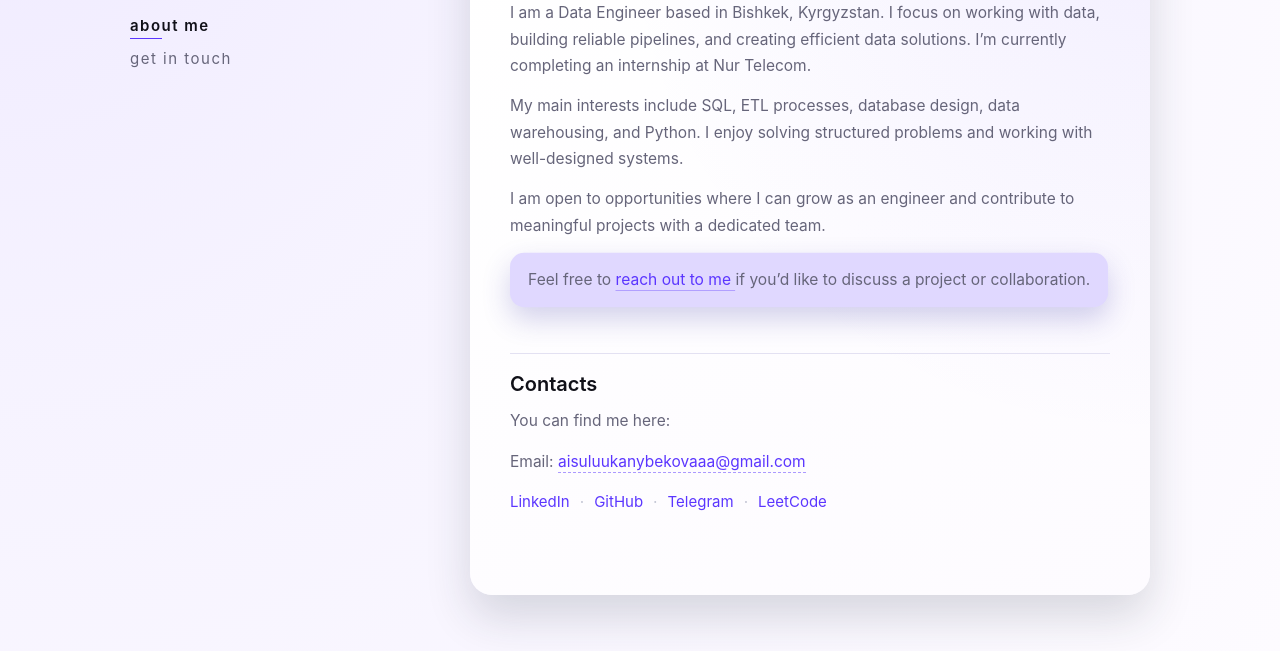
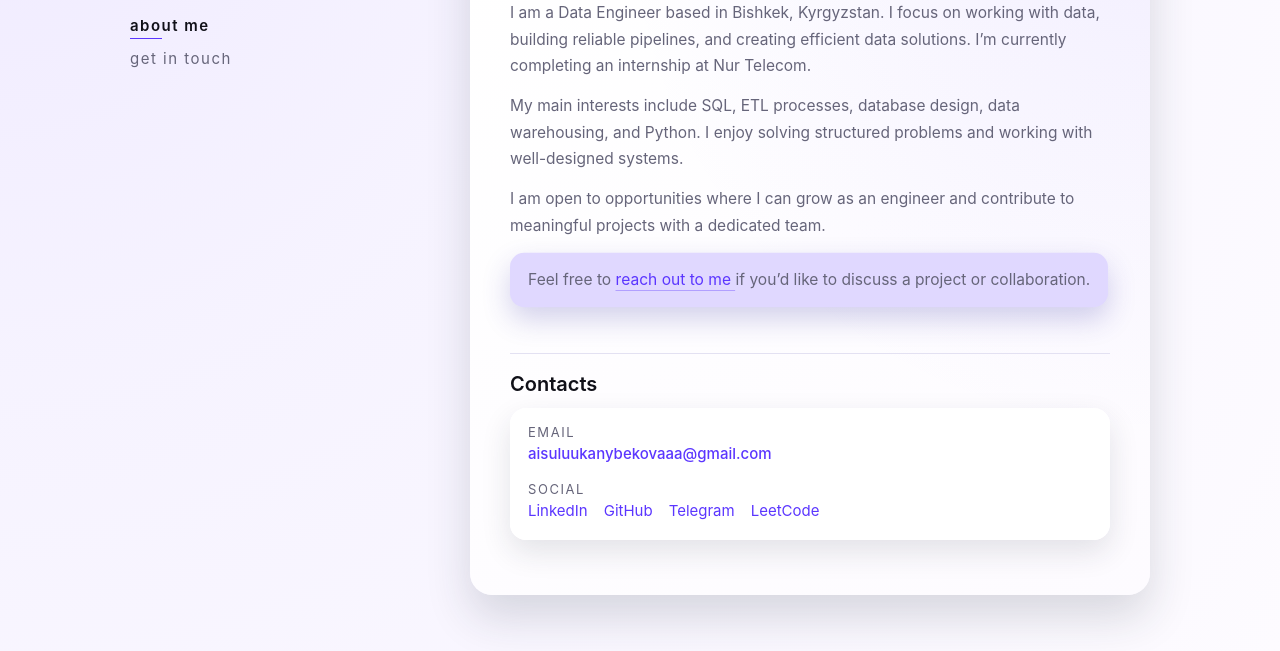
Before and after one commit to aisuluukanybekova/aisuluukanybekova, a plain HTML site: page index.html in a window 1280 px wide. Shown: the part 149-800 px from the top of the page. Drawn offline with Linux system fonts and the light colour scheme; a script that the page names is missing.

Commit message:
update layout and contacts

```diff
--- a/index.html
+++ b/index.html
@@ -23,7 +23,7 @@
 
     <main class="content">
         <section id="about" class="section">
-            <h1 class="title">Welcome</h1>
+            <h1 class="title title-center">Welcome</h1>
 
             <p>
                 I am a Data Engineer based in Bishkek, Kyrgyzstan. I focus on working with data,
@@ -52,24 +52,25 @@
 
         <section id="contact" class="section section-contact">
             <h2 class="subtitle">Contacts</h2>
-            <p>You can find me here:</p>
 
-            <p class="email">
-                Email:
-                <a href="mailto:aisuluukanybekovaaa@gmail.com">
+            <div class="contact-card">
+                <div class="contact-row">
+                    <div class="contact-label">Email</div>
+                    <a class="contact-link primary" href="mailto:aisuluukanybekovaaa@gmail.com">
                         aisuluukanybekovaaa@gmail.com
                     </a>
-            </p>
+                </div>
 
-            <p class="links">
+                <div class="contact-row">
+                    <div class="contact-label">Social</div>
+                    <div class="contact-links">
                         <a href="https://www.linkedin.com/in/aisuluukanybekova/?trk=opento_sprofile_topcard" target="_blank" rel="noreferrer">LinkedIn</a>
-                <span>·</span>
                         <a href="https://github.com/aisuluukanybekova" target="_blank" rel="noreferrer">GitHub</a>
-                <span>·</span>
                         <a href="https://t.me/aisuluukanybekova" target="_blank" rel="noreferrer">Telegram</a>
-                <span>·</span>
                         <a href="https://leetcode.com/u/aisuluukanybekova/" target="_blank" rel="noreferrer">LeetCode</a>
-            </p>
+                    </div>
+                </div>
+            </div>
         </section>
     </main>
 </div>
--- a/style.css
+++ b/style.css
@@ -28,8 +28,6 @@ body {
     display: flex;
     gap: 80px;
 }
-
-/* Sidebar */
 
 .sidebar {
     width: 260px;
@@ -102,8 +100,6 @@ body {
     width: 32px;
 }
 
-/* Content */
-
 .content {
     flex: 1;
     background: linear-gradient(145deg, var(--panel), var(--bg-soft));
@@ -139,6 +135,10 @@ body {
     margin: 0 0 20px;
     font-weight: 680;
     letter-spacing: 0.02em;
+}
+
+.title-center {
+    text-align: center;
 }
 
 .subtitle {
@@ -182,6 +182,69 @@ body {
 .section-contact {
     border-top: 1px solid #e3e1f2;
     padding-top: 18px;
+}
+
+.contact-card {
+    margin-top: 10px;
+    padding: 16px 18px 18px;
+    border-radius: 16px;
+    background: rgba(255, 255, 255, 0.9);
+    box-shadow: 0 12px 30px rgba(31, 41, 55, 0.12);
+    display: flex;
+    flex-direction: column;
+    gap: 16px;
+}
+
+.contact-row {
+    display: flex;
+    flex-direction: column;
+    gap: 4px;
+}
+
+.contact-label {
+    font-size: 13px;
+    letter-spacing: 0.12em;
+    text-transform: uppercase;
+    color: var(--text-muted);
+}
+
+.contact-link {
+    font-size: 15px;
+    text-decoration: none;
+    color: var(--accent);
+    width: fit-content;
+    border-bottom: 1px solid transparent;
+    padding-bottom: 1px;
+    transition: all 0.2s ease;
+}
+
+.contact-link.primary {
+    font-weight: 500;
+}
+
+.contact-link:hover {
+    border-bottom-color: var(--accent);
+    transform: translateY(-1px);
+}
+
+.contact-links {
+    display: flex;
+    flex-wrap: wrap;
+    gap: 8px 16px;
+}
+
+.contact-links a {
+    font-size: 15px;
+    text-decoration: none;
+    color: var(--accent);
+    border-bottom: 1px solid transparent;
+    padding-bottom: 1px;
+    transition: all 0.2s ease;
+}
+
+.contact-links a:hover {
+    border-bottom-color: var(--accent);
+    transform: translateX(3px);
 }
 
 .email {
@@ -243,8 +306,6 @@ body {
     color: #c0c3d2;
 }
 
-/* Animations */
-
 @keyframes floatIn {
     0% {
         opacity: 0;
@@ -281,8 +342,6 @@ body {
         box-shadow: 0 10px 24px rgba(55, 48, 163, 0.18);
     }
 }
-
-/* Responsive */
 
 @media (max-width: 960px) {
     .page {
```
Also changed, not shown: skript.js (deleted). Lines whose indentation alone changed are shown as unchanged.
